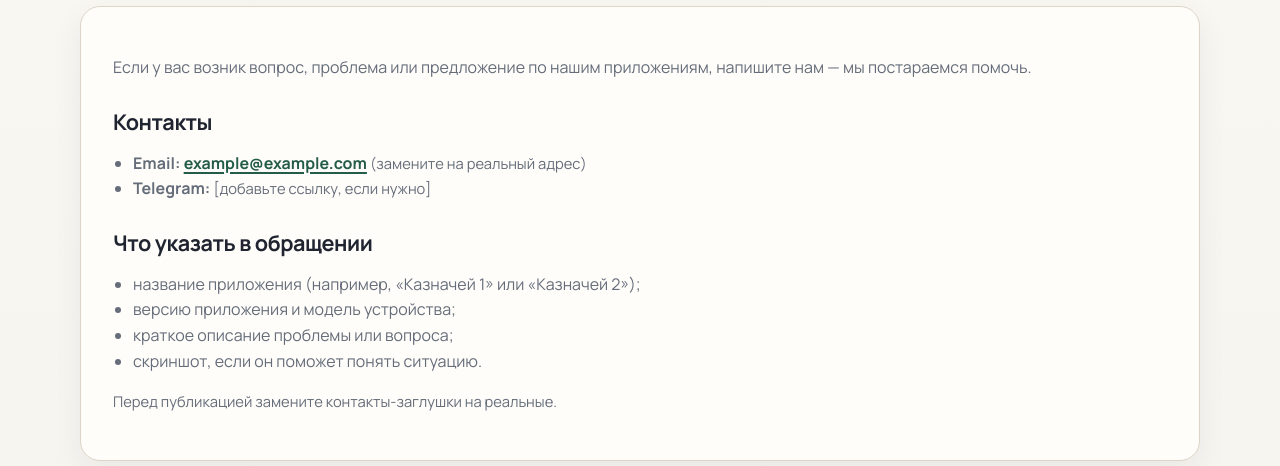
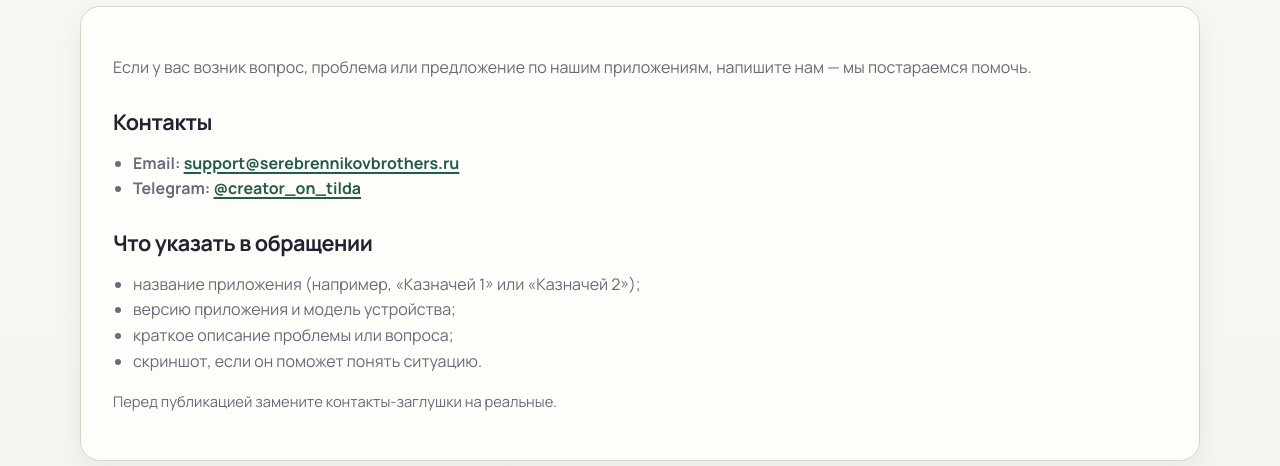
Before and after one commit to andreyserebrennikov8155/serebrennikov-brothers-site, a plain HTML site: page support.html in a window 1280 px wide. Shown: the part 334-800 px from the top of the page. Drawn offline with Linux system fonts and the light colour scheme.

Commit message:
Update support and privacy contact placeholders

```diff
--- a/support.html
+++ b/support.html
@@ -32,8 +32,8 @@
 
           <h2>Контакты</h2>
           <ul>
-            <li><strong>Email:</strong> <a class="text-link" href="mailto:example@example.com">example@example.com</a> <span class="muted">(замените на реальный адрес)</span></li>
-            <li><strong>Telegram:</strong> <span class="muted">[добавьте ссылку, если нужно]</span></li>
+            <li><strong>Email:</strong> <a class="text-link" href="mailto:support@serebrennikovbrothers.ru">support@serebrennikovbrothers.ru</a></li>
+            <li><strong>Telegram:</strong> <a class="text-link" href="https://t.me/creator_on_tilda" target="_blank" rel="noopener">@creator_on_tilda</a></li>
           </ul>
 
           <h2>Что указать в обращении</h2>
```
Also changed, not shown: privacy.html (+1 -1 lines).
